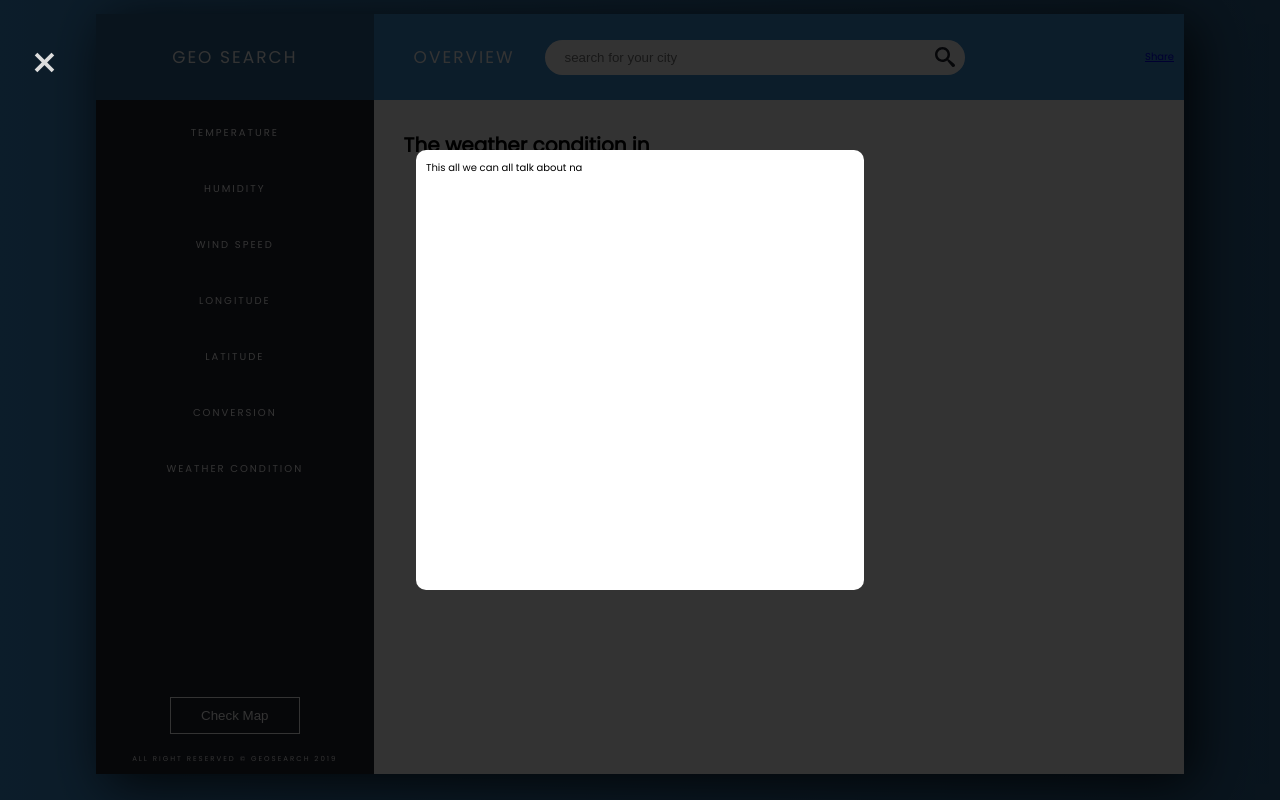
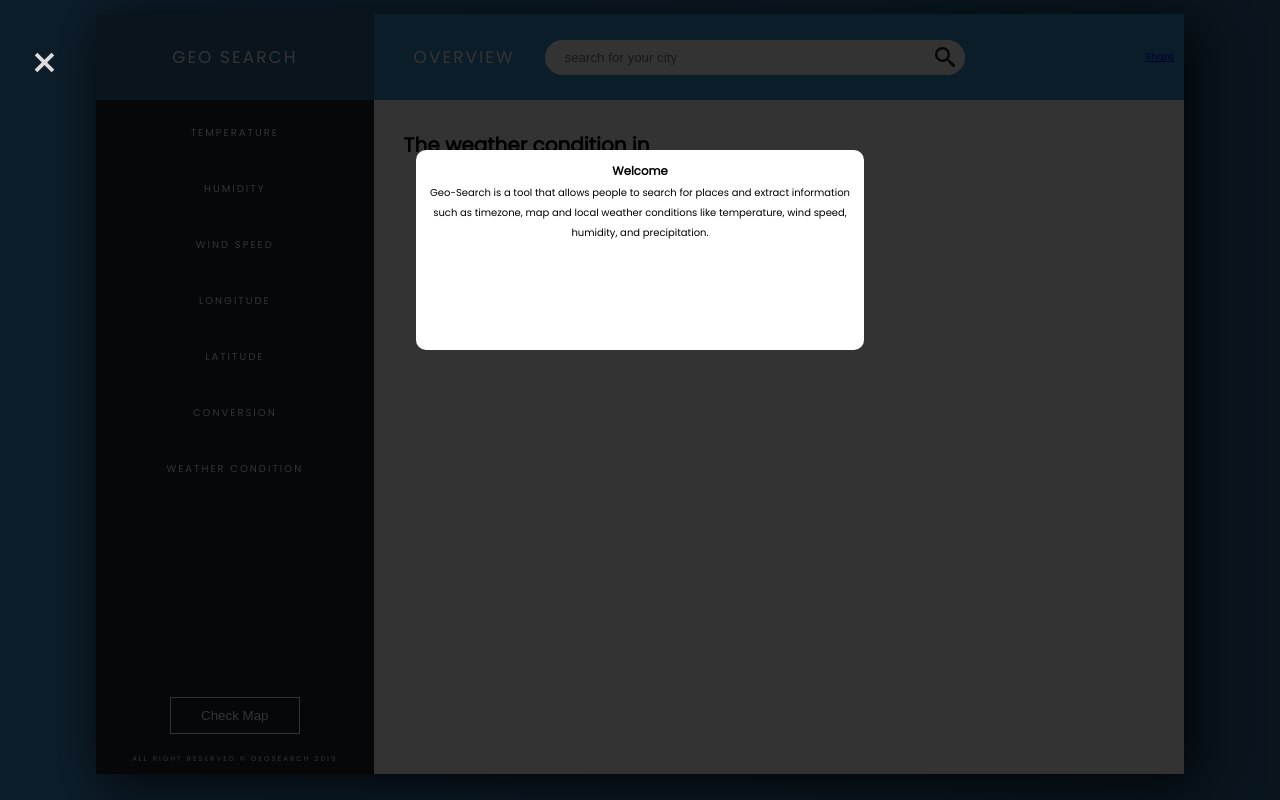
Before and after one commit to surmount96/geo-search, a PHP site: page / in a window 1280 px wide. Run offline with PHP 8.4, Linux system fonts and the light colour scheme; some libraries are stand-ins or nearby versions.

Commit message:
Final commit

```diff
--- a/src/css/custom.css
+++ b/src/css/custom.css
@@ -41,7 +41,9 @@ body {
   .pop-up-content {
     background-color: #fff;
     width: 35%;
-    height: 55vh;
+    text-align: center;
+    line-height: 2;
+    height: 25vh;
     margin: 15rem auto;
     border-radius: 10px;
     padding: 1rem; }
--- a/src/index.html
+++ b/src/index.html
@@ -24,7 +24,8 @@
         <span class="pop-up-close">&times;</span>
         <div class="pop-up-content">
             <div class="pop-up-inner">
-                This all we can all talk about na
+                <h3>Welcome</h3>
+                <p>Geo-Search is a tool that allows people to search for places and extract information such as timezone, map and local weather conditions like temperature, wind speed, humidity, and precipitation.</p>
             </div>
         </div>
     </div>
@@ -89,27 +90,27 @@
                     <h1>The weather condition in <span id="city"></span><span id="location"></span></h1><br>
                     <table>
                         <tr class="display-toggle" id="tempToggle">
-                            <td>Temperature</td>
+                            <td>Temperature - </td>
                             <td id="temp"></td>
                         </tr>
                         <tr class="display-toggle" id="lonToggle">
-                            <td>Longitude</td>
+                            <td>Longitude - </td>
                             <td id="lon"></td>
                         </tr>
                         <tr class="display-toggle" id="latToggle">
-                            <td>Latitude</td>
+                            <td>Latitude - </td>
                             <td id="lat"></td>
                         </tr>
                         <tr class="display-toggle" id="humToggle">
-                            <td>Humidity</td>
+                            <td>Humidity - </td>
                             <td id="hum"></td>
                         </tr>
                         <tr class="display-toggle" id="wcToggle">
-                            <td>Weather Condition</td>
+                            <td>Weather Condition - </td>
                             <td id="wc"></td>
                         </tr>
                         <tr class="display-toggle" id="wsToggle">
-                            <td>Wind Speed</td>
+                            <td>Wind Speed - </td>
                             <td id="ws"></td>
                         </tr>
                     </table>
--- a/src/scss/custom.scss
+++ b/src/scss/custom.scss
@@ -46,7 +46,9 @@ body{
     &-content{
         background-color: #fff;
         width:35%;
-        height:55vh;
+        text-align: center;
+        line-height: 2;
+        height:25vh;
         margin:15rem auto;
         border-radius: 10px;
         padding: 1rem;
@@ -323,7 +325,6 @@ table{
         }
 
     }
-
     #map{
         height:30vh;
     }
```
